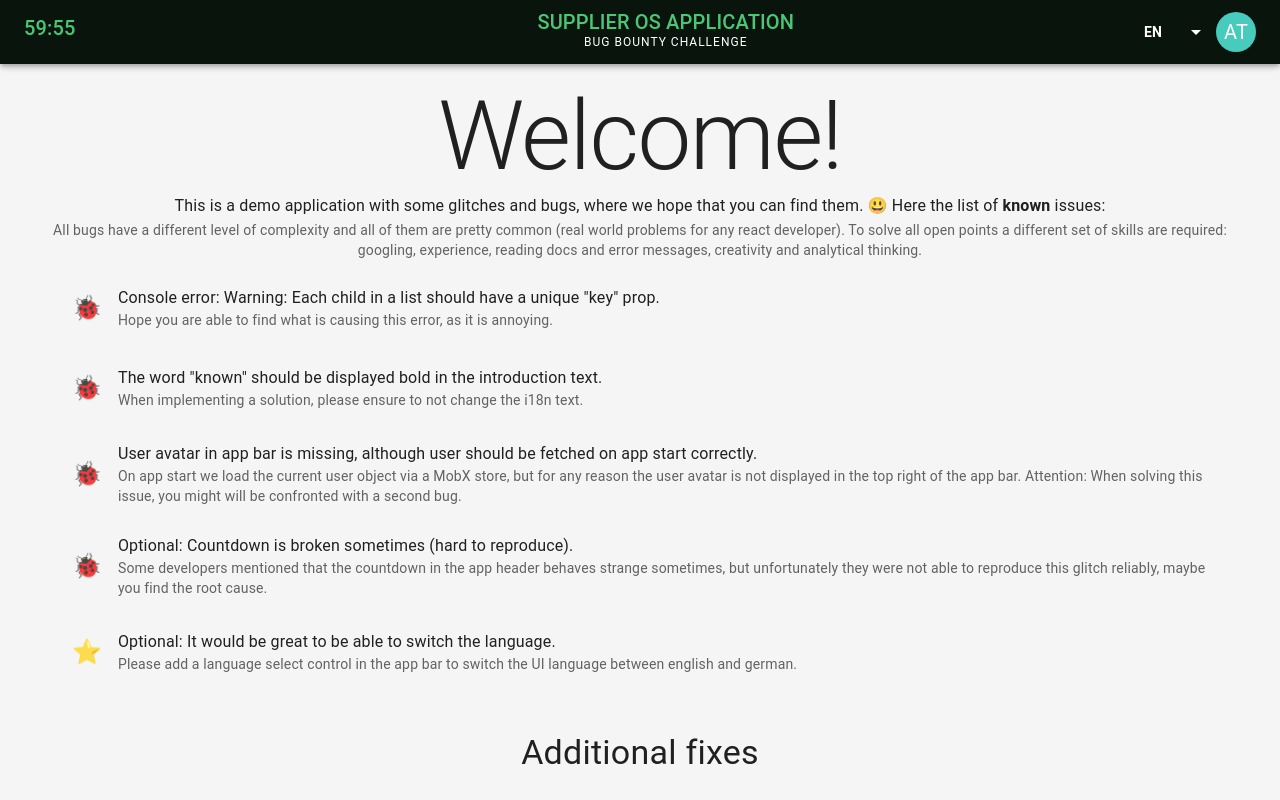
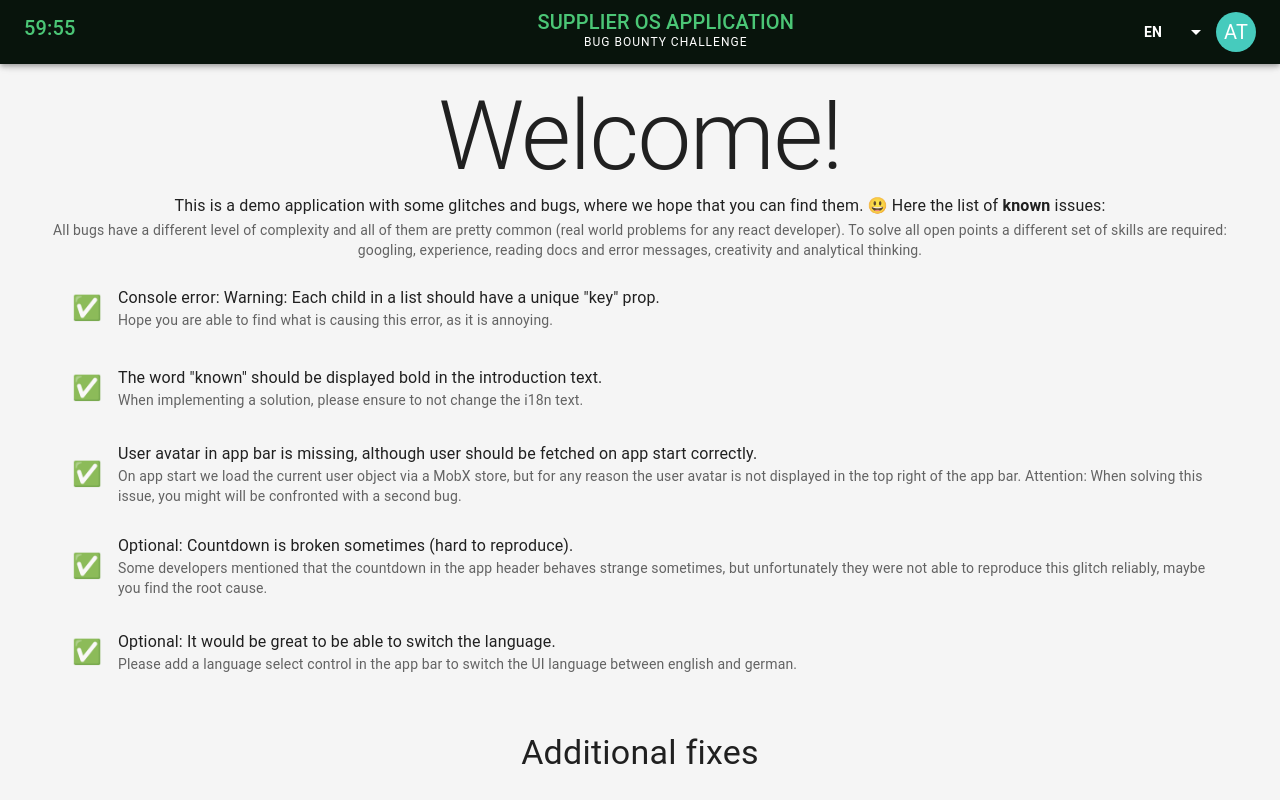
Before and after one commit to hancrafted/react-coding-challenge, a React (Create React App) app: page / in a window 1280 px wide. Built offline with nearby package versions, Linux system fonts and the light colour scheme.

Commit message:
Reapply "Merge pull request #11 from hancrafted/fix-npm-audit-vulnerabilities"
This reverts commit 868e74996337cd41edd6fa63ddbea3cded0028a7.

```diff
--- a/src/api/services/User/index.tsx
+++ b/src/api/services/User/index.tsx
@@ -24,3 +24,5 @@ HOOK DEFINITION
 */
 
 export const useUserStore = () => useContext(UserStoreContext);
+
+export default StoreProvider;
--- a/src/components/AppHeader/index.tsx
+++ b/src/components/AppHeader/index.tsx
@@ -105,7 +105,7 @@ const AppBar = styled(MuiAppBar)<AppBarProps>(({ theme }) => ({
 
 const COUNTDOWN_SECONDS = 60 * 60;
 
-const AppHeader = React.forwardRef((props: AppHeaderProps, ref) => {
+const AppHeader = React.forwardRef<HTMLDivElement, AppHeaderProps>((props, ref) => {
   const { user, pageTitle } = props;
   const { t } = useTranslation("app");
   const theme = useTheme();
--- a/src/pages/Home/index.tsx
+++ b/src/pages/Home/index.tsx
@@ -16,7 +16,7 @@ interface Issue {
 const issues: Issue[] = [
   {
     id: "missing-key-prop",
-    icon: "🐞",
+    icon: "✅",
     title:
       'Console error: Warning: Each child in a list should have a unique "key" prop.',
     description:
@@ -24,7 +24,7 @@ const issues: Issue[] = [
   },
   {
     id: "bold-known",
-    icon: "🐞",
+    icon: "✅",
     title:
       'The word "known" should be displayed bold in the introduction text.',
     description:
@@ -32,7 +32,7 @@ const issues: Issue[] = [
   },
   {
     id: "missing-user-avatar",
-    icon: "🐞",
+    icon: "✅",
     title:
       "User avatar in app bar is missing, although user should be fetched on app start correctly.",
     description:
@@ -40,14 +40,14 @@ const issues: Issue[] = [
   },
   {
     id: "broken-countdown",
-    icon: "🐞",
+    icon: "✅",
     title: "Optional: Countdown is broken sometimes (hard to reproduce).",
     description:
       "Some developers mentioned that the countdown in the app header behaves strange sometimes, but unfortunately they were not able to reproduce this glitch reliably, maybe you find the root cause."
   },
   {
     id: "language-switcher",
-    icon: "⭐️",
+    icon: "✅",
     title: "Optional: It would be great to be able to switch the language.",
     description:
       "Please add a language select control in the app bar to switch the UI language between english and german."
@@ -139,6 +139,13 @@ const additionalFixes: Issue[] = [
       "Added missing eslintConfig in package.json so CRA's ESLint understands TypeScript.",
     description:
       "Without the 'react-app' / 'react-app/jest' extends, ESLint fell back to a plain-JS parser and reported 'Parsing error: Missing semicolon.' on every `as`, `declare module`, and type predicate. The dev server forwarded the failed compile into the browser console together with a 'process is not defined' error from the HMR client; both are gone now that the app compiles."
+  },
+  {
+    id: "npm-audit-react-scripts-5",
+    icon: "✅",
+    title: "npm audit: upgraded react-scripts 4 → 5 and patched direct deps.",
+    description:
+      "All 7 critical and most high vulnerabilities are gone (0 critical, 11 high remain — all dev-only build tools transitively pulled in by react-scripts 5 itself, with no upstream fix without leaving CRA)."
   }
 ];
 
```
Also changed, not shown: package.json (+12 -5 lines), 1 other file (tests, documents, lock files or other folders).
